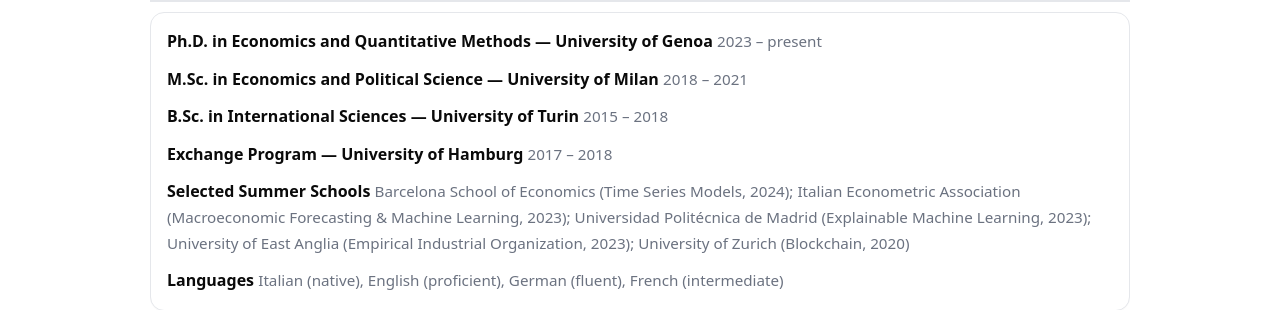
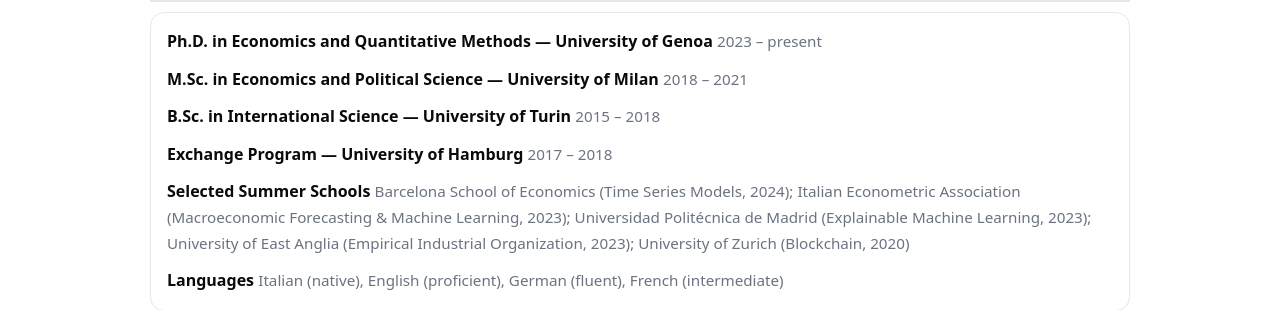
Before and after one commit to ferraroantonio/ferraroantonio.github.io, a Jekyll site: the page built from index.md, in a window 1280 px wide. Shown: the part 926-1236 px from the top of the page. Built offline with Jekyll 4.4.1, drawn with Linux system fonts in a browser that asks for light colours.

Commit message:
Update index.md

```diff
--- a/index.md
+++ b/index.md
@@ -43,7 +43,7 @@ description: "Antonio Ferraro — PhD Candidate in Economics & Quantitative Meth
 <ul class="plain">
   <li class="item"><strong>Ph.D. in Economics and Quantitative Methods — University of Genoa</strong> <span class="meta">2023 – present</span></li>
   <li class="item"><strong>M.Sc. in Economics and Political Science — University of Milan</strong> <span class="meta">2018 – 2021</span></li>
-  <li class="item"><strong>B.Sc. in International Sciences — University of Turin</strong> <span class="meta">2015 – 2018</span></li>
+  <li class="item"><strong>B.Sc. in International Science — University of Turin</strong> <span class="meta">2015 – 2018</span></li>
   <li class="item"><strong>Exchange Program — University of Hamburg</strong> <span class="meta">2017 – 2018</span></li>
   <li class="item"><strong>Selected Summer Schools</strong> <span class="meta">Barcelona School of Economics (Time Series Models, 2024); Italian Econometric Association (Macroeconomic Forecasting & Machine Learning, 2023); Universidad Politécnica de Madrid (Explainable Machine Learning, 2023); University of East Anglia (Empirical Industrial Organization, 2023); University of Zurich (Blockchain, 2020)</span></li>
   <li class="item"><strong>Languages</strong> <span class="meta">Italian (native), English (proficient), German (fluent), French (intermediate)</span></li>
```
